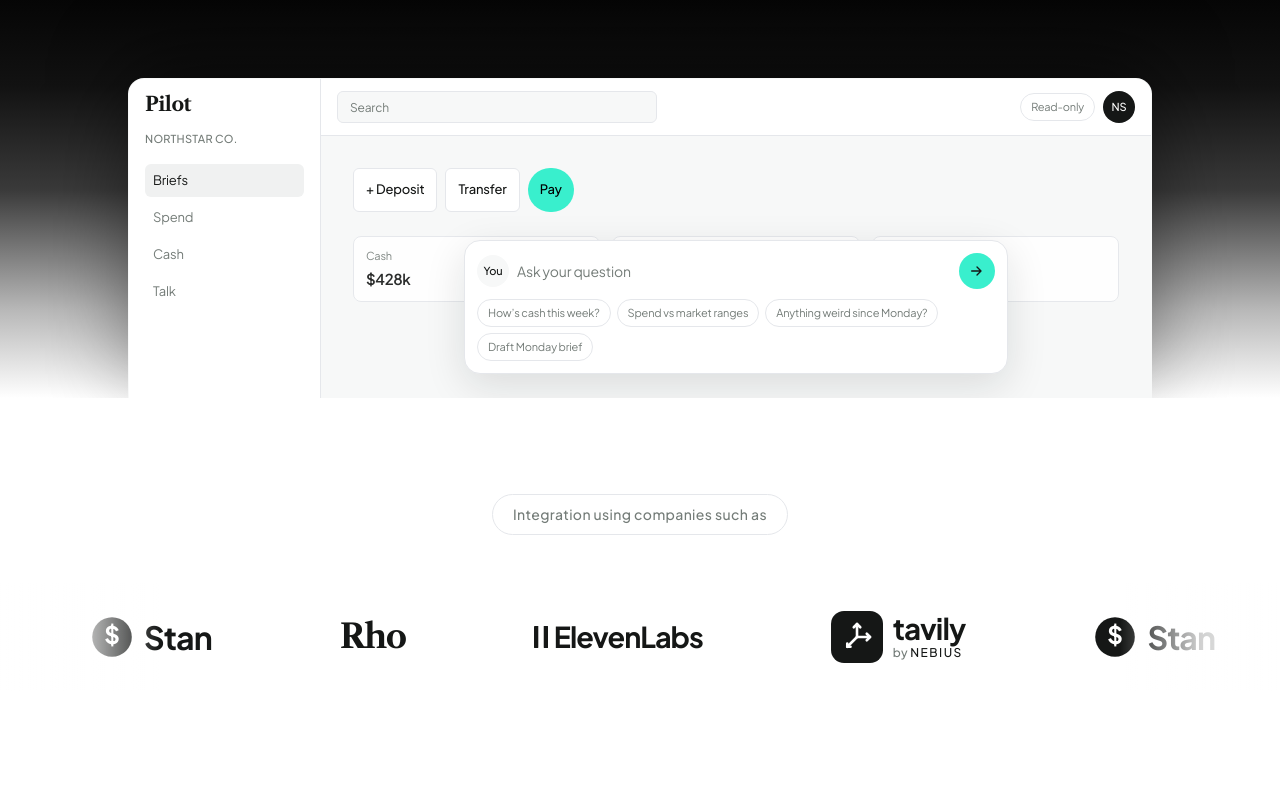
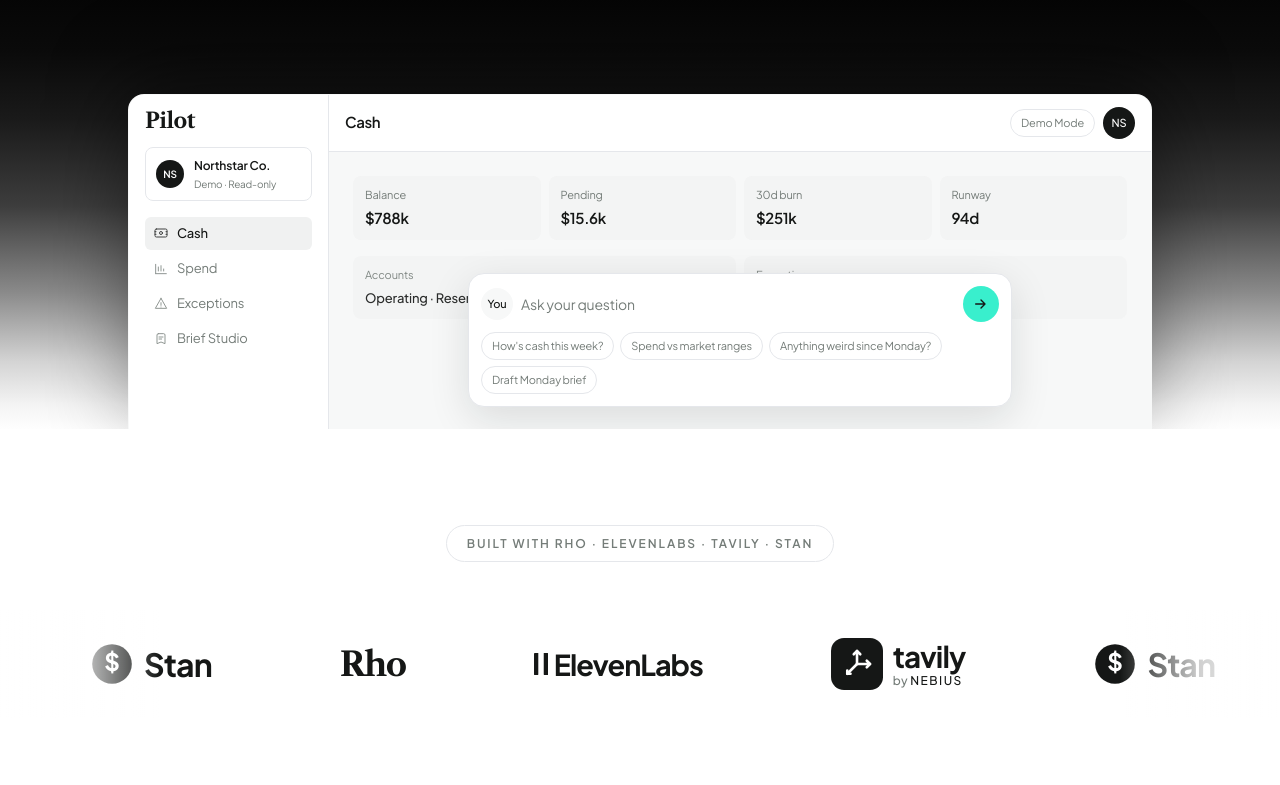
Before and after one commit to belalezat1/Rho-Hacks, a Next.js app: page / in a window 1280 px wide. Shown: the part 740-1525 px from the top of the page. Built offline with nearby package versions, Linux system fonts and the light colour scheme; grey boxes are pictures that could not be loaded.

Commit message:
Dashboard, icons, re-routing, animations

```diff
--- a/src/app/globals.css
+++ b/src/app/globals.css
@@ -162,6 +162,10 @@
     opacity: 1;
     transform: translateY(0);
   }
+}
+
+.page-enter {
+  animation: page-enter 0.45s ease-out both;
 }
 
 @media (prefers-reduced-motion: reduce) {
@@ -387,20 +391,23 @@
   animation: landing-rise 0.9s ease-out both;
 }
 
-/* Black → white wash behind the dashboard peek */
-.landing-hero-bottom {
-  min-height: 280px;
-}
-
 .landing-bw-fade {
   background: linear-gradient(
     180deg,
     #050505 0%,
-    #121212 22%,
-    #3a3a3a 48%,
-    #b8b8b8 78%,
+    #0a0a0a 12%,
+    #1a1a1a 28%,
+    #3d3d3d 48%,
+    #8a8a8a 68%,
+    #d4d4d4 84%,
+    #f4f4f4 94%,
     #ffffff 100%
   );
+}
+
+.landing-hero-bottom {
+  min-height: 320px;
+  margin-bottom: -1px;
 }
 
 .mega-menu {
--- a/src/app/page.tsx
+++ b/src/app/page.tsx
@@ -11,13 +11,12 @@
       <ScrollRevealInit />
 
       <div className="landing-root relative flex min-h-[min(100vh,920px)] flex-col bg-rho-black text-white">
-        {/* Noise stays in the upper hero only so particles stay off the gradient seam */}
         <div
-          className="landing-noise pointer-events-none absolute inset-x-0 top-0 h-[70%]"
+          className="landing-noise pointer-events-none absolute inset-x-0 top-0 h-[75%]"
           aria-hidden
         />
         <div
-          className="landing-fade pointer-events-none absolute inset-x-0 bottom-0 h-[35%]"
+          className="landing-fade pointer-events-none absolute inset-x-0 bottom-0 h-[42%]"
           aria-hidden
         />
 
@@ -68,7 +67,7 @@
           {/* Dashboard sits inside the black→white wash so the fade and product peek align */}
           <div className="landing-hero-bottom relative z-10 mt-auto w-full">
             <div className="landing-bw-fade absolute inset-0" aria-hidden />
-            <div className="relative px-4 pt-16 md:px-8 md:pt-20">
+            <div className="relative px-4 pt-20 pb-0 md:px-8 md:pt-24">
               <div className="reveal reveal-delay">
                 <LandingDashboardPreview />
               </div>
--- a/src/components/AppShell.tsx
+++ b/src/components/AppShell.tsx
@@ -5,12 +5,38 @@
 import { PilotWordmark } from "@/components/PilotWordmark";
 import { PageEnter } from "@/components/PageEnter";
 import { PilotAssistant } from "@/components/PilotAssistant";
+import {
+  IconBriefs,
+  IconCash,
+  IconExceptions,
+  IconSpend,
+} from "@/components/NavIcons";
 
 const nav = [
-  { href: "/cash-pulse", label: "Cash", match: ["/cash-pulse"] },
-  { href: "/spend-context", label: "Spend", match: ["/spend-context"] },
-  { href: "/anomalies", label: "Exceptions", match: ["/anomalies"] },
-  { href: "/briefs", label: "Brief Studio", match: ["/briefs"] },
+  {
+    href: "/cash-pulse",
+    label: "Cash",
+    match: ["/cash-pulse"],
+    Icon: IconCash,
+  },
+  {
+    href: "/spend-context",
+    label: "Spend",
+    match: ["/spend-context"],
+    Icon: IconSpend,
+  },
+  {
+    href: "/anomalies",
+    label: "Exceptions",
+    match: ["/anomalies"],
+    Icon: IconExceptions,
+  },
+  {
+    href: "/briefs",
+    label: "Brief Studio",
+    match: ["/briefs"],
+    Icon: IconBriefs,
+  },
 ];
 
 const SIDE_INSET = "px-5";
@@ -44,16 +70,18 @@
                     (m) => active === m || active.startsWith(m + "/"),
                   )
                 : false;
+            const Icon = item.Icon;
             return (
               <Link
                 key={item.href}
                 href={item.href}
-                className={`flex h-10 items-center rounded-[var(--radius-control)] px-3 text-[14px] transition duration-150 ${
+                className={`flex h-10 items-center gap-2.5 rounded-[var(--radius-control)] px-3 text-[14px] transition duration-150 ${
                   isActive
                     ? "bg-nav-active font-medium text-ink"
                     : "text-muted hover:bg-canvas hover:text-ink"
                 }`}
               >
+                <Icon className="h-[18px] w-[18px] shrink-0 opacity-80" />
                 {item.label}
               </Link>
             );
--- /dev/null
+++ b/src/components/NavIcons.tsx
@@ -0,0 +1,70 @@
+/** Rho-style outline icons for app nav and marketing menus. */
+
+type IconProps = { className?: string };
+
+const stroke = {
+  fill: "none" as const,
+  stroke: "currentColor",
+  strokeWidth: 1.5,
+  strokeLinecap: "round" as const,
+  strokeLinejoin: "round" as const,
+};
+
+export function IconCash({ className = "h-[18px] w-[18px]" }: IconProps) {
+  return (
+    <svg viewBox="0 0 24 24" className={className} aria-hidden {...stroke}>
+      <rect x="3" y="6" width="18" height="12" rx="2" />
+      <circle cx="12" cy="12" r="2.25" />
+      <path d="M3 10h1.5M19.5 10H21M3 14h1.5M19.5 14H21" />
+    </svg>
+  );
+}
+
+export function IconSpend({ className = "h-[18px] w-[18px]" }: IconProps) {
+  return (
+    <svg viewBox="0 0 24 24" className={className} aria-hidden {...stroke}>
+      <path d="M4 19V5" />
+      <path d="M4 19h16" />
+      <path d="M8 15V9" />
+      <path d="M12 15V7" />
+      <path d="M16 15v-3" />
+    </svg>
+  );
+}
+
+export function IconExceptions({ className = "h-[18px] w-[18px]" }: IconProps) {
+  return (
+    <svg viewBox="0 0 24 24" className={className} aria-hidden {...stroke}>
+      <path d="M12 3.5 20.5 18.5H3.5L12 3.5Z" />
+      <path d="M12 10v4" />
+      <path d="M12 16.5h.01" />
+    </svg>
+  );
+}
+
+export function IconBriefs({ className = "h-[18px] w-[18px]" }: IconProps) {
+  return (
+    <svg viewBox="0 0 24 24" className={className} aria-hidden {...stroke}>
+      <path d="M8 4h8a2 2 0 0 1 2 2v13l-6-2.5L6 19V6a2 2 0 0 1 2-2Z" />
+      <path d="M9 9h6M9 12h4" />
+    </svg>
+  );
+}
+
+export function IconTalk({ className = "h-[18px] w-[18px]" }: IconProps) {
+  return (
+    <svg viewBox="0 0 24 24" className={className} aria-hidden {...stroke}>
+      <path d="M5 6.5A3.5 3.5 0 0 1 8.5 3h7A3.5 3.5 0 0 1 19 6.5v5A3.5 3.5 0 0 1 15.5 15H11l-4 3.5V15H8.5A3.5 3.5 0 0 1 5 11.5v-5Z" />
+    </svg>
+  );
+}
+
+export function IconAnomalies({ className = "h-[18px] w-[18px]" }: IconProps) {
+  return (
+    <svg viewBox="0 0 24 24" className={className} aria-hidden {...stroke}>
+      <circle cx="12" cy="12" r="8.5" />
+      <path d="M8 12h8M12 8v8" />
+      <circle cx="12" cy="12" r="2" />
+    </svg>
+  );
+}
--- a/src/components/briefs/BriefStudio.tsx
+++ b/src/components/briefs/BriefStudio.tsx
@@ -216,7 +216,7 @@
                 }}
               />
               <div className="relative flex h-full min-h-[280px] flex-col justify-between md:min-h-full">
-                <p className="wordmark text-3xl text-white md:text-4xl">
+                <p className="wordmark text-5xl text-white md:text-6xl lg:text-7xl">
                   Pilot
                 </p>
                 <div className="space-y-3">
--- a/src/components/exceptions/ExceptionsBoard.tsx
+++ b/src/components/exceptions/ExceptionsBoard.tsx
@@ -129,17 +129,17 @@
           return (
             <li
               key={a.id}
-              className="grid grid-cols-1 items-center gap-3 rounded-2xl border border-hairline bg-white px-4 py-3.5 shadow-[0_1px_2px_rgba(15,23,22,0.03)] md:grid-cols-[7rem_9.5rem_2.5rem_minmax(0,1fr)_auto]"
+              className="grid grid-cols-1 items-center gap-3 rounded-2xl border border-hairline bg-white px-4 py-3.5 shadow-[0_1px_2px_rgba(15,23,22,0.03)] md:grid-cols-[7rem_11.5rem_2.5rem_minmax(0,1fr)_auto]"
             >
               <span className="text-[15px] font-semibold tabular-nums text-ink">
                 {formatUsd(a.amountCents)}
               </span>
-              <div className="flex flex-wrap items-center gap-1.5 md:flex-col md:items-start md:gap-1">
+              <div className="flex flex-wrap items-center gap-1.5">
                 <span className="rounded-md bg-[#f3f4f4] px-2.5 py-1 text-[11px] font-medium capitalize text-ink/80">
                   {statusLabel(a)}
                 </span>
                 {needsAction && (
-                  <span className="rounded-md bg-mint-soft px-2 py-0.5 text-[10px] font-semibold text-ink">
+                  <span className="rounded-md bg-mint-soft px-2.5 py-1 text-[11px] font-semibold text-ink">
                     Needs action
                   </span>
                 )}
--- a/src/components/landing/LandingDashboardPreview.tsx
+++ b/src/components/landing/LandingDashboardPreview.tsx
@@ -1,41 +1,71 @@
 import Link from "next/link";
+import {
+  IconBriefs,
+  IconCash,
+  IconExceptions,
+  IconSpend,
+} from "@/components/NavIcons";
 
 const prompts = [
-  "How’s cash this week?",
+  "How's cash this week?",
   "Spend vs market ranges",
   "Anything weird since Monday?",
   "Draft Monday brief",
 ];
 
-/** Light Rho-style product chrome peeking under the dark hero - teases the briefing dashboard. */
+const nav = [
+  { label: "Cash", Icon: IconCash, active: true },
+  { label: "Spend", Icon: IconSpend, active: false },
+  { label: "Exceptions", Icon: IconExceptions, active: false },
+  { label: "Brief Studio", Icon: IconBriefs, active: false },
+];
+
+/** Current Pilot app chrome peeking under the dark hero. */
 export function LandingDashboardPreview() {
   return (
     <div className="landing-dash-frame relative mx-auto w-full max-w-5xl overflow-hidden rounded-t-2xl border border-b-0 border-white/10 bg-[#f7f8f8] shadow-[0_-24px_80px_rgba(0,0,0,0.45)]">
-      {/* App chrome */}
-      <div className="flex min-h-[220px] md:min-h-[280px]">
-        <aside className="hidden w-48 shrink-0 border-r border-hairline bg-white p-4 sm:block">
-          <div className="wordmark text-xl text-ink">Pilot</div>
-          <p className="mt-4 text-[11px] font-medium uppercase tracking-wide text-muted">
-            Northstar Co.
-          </p>
-          <nav className="mt-4 space-y-1 text-[13px] text-muted">
-            <div className="rounded-md bg-nav-active px-2 py-1.5 text-ink">
-              Briefs
-            </div>
-            <div className="px-2 py-1.5">Spend</div>
-            <div className="px-2 py-1.5">Cash</div>
-            <div className="px-2 py-1.5">Talk</div>
+      <div className="flex min-h-[240px] md:min-h-[300px]">
+        <aside className="hidden w-[200px] shrink-0 border-r border-hairline bg-white p-4 sm:block">
+          <div className="wordmark text-[1.35rem] text-ink">Pilot</div>
+          <div className="mt-4 flex items-center gap-2.5 rounded-lg border border-hairline bg-white px-2.5 py-2">
+            <span className="flex h-7 w-7 items-center justify-center rounded-full bg-ink text-[10px] font-semibold text-white">
+              NS
+            </span>
+            <span className="min-w-0">
+              <span className="block truncate text-[12px] font-semibold text-ink">
+                Northstar Co.
+              </span>
+              <span className="block text-[10px] text-muted">Demo · Read-only</span>
+            </span>
+          </div>
+          <nav className="mt-4 space-y-0.5 text-[13px]">
+            {nav.map((item) => {
+              const Icon = item.Icon;
+              return (
+                <div
+                  key={item.label}
+                  className={`flex items-center gap-2 rounded-md px-2 py-1.5 ${
+                    item.active
+                      ? "bg-nav-active font-medium text-ink"
+                      : "text-muted"
+                  }`}
+                >
+                  <Icon className="h-4 w-4 shrink-0 opacity-80" />
+                  {item.label}
+                </div>
+              );
+            })}
           </nav>
         </aside>
 
         <div className="relative flex-1 overflow-hidden">
           <header className="flex items-center justify-between gap-3 border-b border-hairline bg-white px-4 py-3">
-            <div className="hidden h-8 flex-1 max-w-xs rounded-md border border-hairline bg-canvas px-3 text-[12px] leading-8 text-muted sm:block">
-              Search
-            </div>
+            <p className="text-[15px] font-semibold tracking-tight text-ink">
+              Cash
+            </p>
             <div className="ml-auto flex items-center gap-2">
               <span className="hidden rounded-full border border-hairline px-2.5 py-1 text-[11px] text-muted md:inline">
-                Read-only
+                Demo Mode
               </span>
               <span className="flex h-8 w-8 items-center justify-center rounded-full bg-ink text-[11px] font-medium text-white">
                 NS
@@ -43,35 +73,29 @@
             </div>
           </header>
 
-          <div className="relative px-4 pb-24 pt-5 md:px-8 md:pt-8">
-            <div className="flex flex-wrap gap-2">
-              <button
-                type="button"
-                className="rounded-md border border-hairline bg-white px-3 py-1.5 text-[13px] font-medium text-ink"
-              >
-                + Deposit
-              </button>
-              <button
-                type="button"
-                className="rounded-md border border-hairline bg-white px-3 py-1.5 text-[13px] font-medium text-ink"
-              >
-                Transfer
-              </button>
-              <button
-                type="button"
-                className="btn-primary px-3 py-1.5 text-[13px]"
-              >
-                Pay
-              </button>
+          <div className="relative px-4 pb-28 pt-5 md:px-6 md:pt-6">
+            <div className="grid grid-cols-2 gap-2 sm:grid-cols-4">
+              <Stat label="Balance" value="$788k" />
+              <Stat label="Pending" value="$15.6k" />
+              <Stat label="30d burn" value="$251k" />
+              <Stat label="Runway" value="94d" />
             </div>
 
-            <div className="mt-6 grid grid-cols-3 gap-3 opacity-90">
-              <Stat label="Cash" value="$428k" />
-              <Stat label="Burn / mo" value="$62k" />
-              <Stat label="Runway" value="6.9 mo" />
+            <div className="mt-4 grid grid-cols-2 gap-2 opacity-90">
+              <div className="rounded-lg bg-[#f3f4f4] px-3 py-2.5">
+                <p className="text-[11px] text-muted">Accounts</p>
+                <p className="mt-1 text-[13px] font-medium text-ink">
+                  Operating · Reserve · Treasury
+                </p>
+              </div>
+              <div className="rounded-lg bg-[#f3f4f4] px-3 py-2.5">
+                <p className="text-[11px] text-muted">Exceptions</p>
+                <p className="mt-1 text-[13px] font-medium text-ink">
+                  5 radar items
+                </p>
+              </div>
             </div>
 
-            {/* Floating ask bar - Rho AI Demo pattern */}
             <div className="absolute bottom-4 left-1/2 z-10 w-[min(100%-1.5rem,34rem)] -translate-x-1/2 md:bottom-6">
               <div className="rounded-2xl border border-hairline bg-white p-3 shadow-[0_12px_40px_rgba(15,23,22,0.12)]">
                 <div className="flex items-center gap-2">
@@ -82,7 +106,7 @@
                     Ask your question
                   </span>
                   <Link
-                    href="/talk"
+                    href="/cash-pulse?pilot=1"
                     className="flex h-9 w-9 shrink-0 items-center justify-center rounded-full bg-mint text-ink"
                     aria-label="Start briefing"
                   >
@@ -93,7 +117,7 @@
                   {prompts.map((p) => (
                     <Link
                       key={p}
-                      href="/talk"
+                      href="/cash-pulse?pilot=1"
                       className="rounded-full border border-hairline px-2.5 py-1 text-[11px] text-muted transition hover:border-ink/20 hover:text-ink"
                     >
                       {p}
@@ -111,7 +135,7 @@
 
 function Stat({ label, value }: { label: string; value: string }) {
   return (
-    <div className="rounded-lg border border-hairline bg-white px-3 py-2.5">
+    <div className="rounded-lg bg-[#f3f4f4] px-3 py-2.5">
       <p className="text-[11px] text-muted">{label}</p>
       <p className="mt-0.5 text-[15px] font-semibold tracking-tight text-ink">
         {value}
--- a/src/components/landing/LandingHeader.tsx
+++ b/src/components/landing/LandingHeader.tsx
@@ -1,13 +1,22 @@
 "use client";
 
 import Link from "next/link";
-import { useId, useState } from "react";
+import { useId, useState, type ComponentType } from "react";
 import { PilotWordmark } from "@/components/PilotWordmark";
+import {
+  IconAnomalies,
+  IconBriefs,
+  IconCash,
+  IconExceptions,
+  IconSpend,
+  IconTalk,
+} from "@/components/NavIcons";
 
 type MenuItem = {
   href: string;
   title: string;
   body: string;
+  Icon: ComponentType<{ className?: string }>;
 };
 
 type MenuGroup = {
@@ -23,11 +32,13 @@
         href: "/briefs",
         title: "Briefs",
         body: "Assemble evidence and publish the pack",
+        Icon: IconBriefs,
       },
       {
         href: "/talk",
         title: "Talk",
         body: "Ask Pilot about cash, spend, and risk",
+        Icon: IconTalk,
       },
     ],
   },
@@ -38,16 +49,19 @@
         href: "/spend-context",
         title: "Spend Context",
         body: "Cited public market ranges on vendors",
+        Icon: IconSpend,
       },
       {
         href: "/cash-pulse",
         title: "Cash Pulse",
         body: "Balances, burn, and runway",
+        Icon: IconCash,
       },
       {
         href: "/anomalies",
         title: "Anomalies",
         body: "What looks off since Monday",
+        Icon: IconAnomalies,
       },
     ],
   },
@@ -61,11 +75,13 @@
         href: "/talk",
         title: "Founders",
         body: "Weekly money brief in conversation",
+        Icon: IconTalk,
       },
       {
         href: "/briefs",
         title: "Accountants",
         body: "Client-ready packs with a checklist",
+        Icon: IconBriefs,
       },
     ],
   },
@@ -76,6 +92,7 @@
         href: "#integrations",
         title: "Integrations",
         body: "Rho, ElevenLabs, Tavily, Stan",
+        Icon: IconExceptions,
       },
     ],
   },
@@ -117,13 +134,13 @@
             Integrations
           </a>
           <Link
-            href="/talk"
+            href="/cash-pulse?pilot=1"
             className="hidden text-[15px] text-white/80 transition hover:text-white md:inline"
           >
             Open app
           </Link>
           <Link
-            href="/talk"
+            href="/cash-pulse?pilot=1"
             className="btn-primary rounded-full px-5 py-2.5 text-[15px] font-medium"
           >
             Start briefing
@@ -213,7 +230,9 @@
               {g.label}
             </p>
             <ul className="space-y-1">
-              {g.items.map((item) => (
+              {g.items.map((item) => {
+                const Icon = item.Icon;
+                return (
                   <li key={item.href + item.title}>
                     <Link
                       href={item.href}
@@ -221,9 +240,11 @@
                       role="menuitem"
                     >
                       <span
-                      className="mt-0.5 h-8 w-8 shrink-0 rounded-md border border-white/10 bg-white/[0.04]"
+                        className="mt-0.5 flex h-8 w-8 shrink-0 items-center justify-center rounded-md border border-white/10 bg-white/[0.04] text-white/80"
                         aria-hidden
-                    />
+                      >
+                        <Icon className="h-4 w-4" />
+                      </span>
                       <span>
                         <span className="block text-[15px] font-medium text-white">
                           {item.title}
@@ -234,7 +255,8 @@
                       </span>
                     </Link>
                   </li>
-              ))}
+                );
+              })}
             </ul>
           </div>
         ))}
@@ -250,8 +272,8 @@
           }}
         />
         <div className="relative flex h-full min-h-[140px] items-center justify-center">
-          <span className="text-3xl text-white" aria-hidden>
-            ✦
+          <span className="wordmark text-2xl text-white" aria-hidden>
+            Pilot
           </span>
         </div>
       </div>
--- a/src/components/landing/LandingScrollSections.tsx
+++ b/src/components/landing/LandingScrollSections.tsx
@@ -9,14 +9,14 @@
 
 export function LandingScrollSections() {
   return (
-    <div className="relative z-10 bg-white text-ink">
+    <div className="relative z-10 -mt-px bg-white text-ink">
       <section
         id="integrations"
         className="reveal overflow-hidden px-0 py-20 md:py-24"
       >
         <div className="mx-auto max-w-6xl px-6 md:px-10">
-          <p className="mx-auto w-fit rounded-full border border-hairline px-5 py-2 text-center text-[14px] font-medium tracking-wide text-muted">
-            Integration using companies such as
+          <p className="mx-auto w-fit rounded-full border border-hairline px-5 py-2 text-center text-[12px] font-semibold uppercase tracking-[0.16em] text-muted">
+            Built with Rho · ElevenLabs · Tavily · Stan
           </p>
         </div>
         <div className="mt-12 w-full">
```
Also changed, not shown: src/components/spend/SpendFilterTable.tsx (+73 -17 lines). Lines whose indentation alone changed are shown as unchanged.
